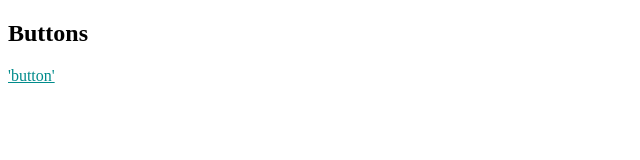
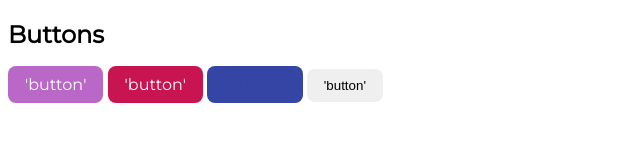
Before and after one commit to gdm-1718-miradegr/1718-nmd1-components, a plain HTML site: page app/index.html in a window 1280 px wide. Shown: the whole page, without its empty margins (0-640 px from the left). Drawn offline with Linux system fonts and the light colour scheme.

Commit message:
eindeLesWeek3

```diff
--- a/app/assets/css/main.css
+++ b/app/assets/css/main.css
@@ -1,3 +1,38 @@
+@import url('https://fonts.googleapis.com/css?family=Montserrat');
+
+body{
+    font-family: 'Montserrat', sans-serif;
+}
+
 .btn{
-    color: darkcyan;
+    border: 1px solid transparent ;
+    /*https://www.materialui.co/colors*/
+    border-radius: 8px;
+    padding: 8px 16px;
+    text-decoration: none;
 }
+
+.btn:hover{
+    border-color: rgb(52, 69, 165);  ;
+    background: rgb(255, 255, 255);
+}
+
+.btn--primary{
+    background:rgba(186,104,200 ,1);
+    color: white;
+}
+
+.btn--secondary{
+    background:rgb(200, 20, 80);
+    color: white;
+}
+
+.btn--tertiary{
+    background:rgb(52, 69, 165);
+    color: rgb(52, 69, 165);
+}
+
+.btn--tertiary: hover{
+    background:rgb(52, 69, 165);
+    color: rgb(52, 69, 165);
+}
--- a/app/index.html
+++ b/app/index.html
@@ -9,7 +9,15 @@
 </head>
 <body>
     <h2>Buttons</h2>
-    <a href
+    <a href="#" class="btn btn--primary">'button'</a>
+    <a href="#" class="btn btn--secondary">'button'</a>
+    <a href="#" class="btn btn--tertiary">'button'</a>
+
+    <audio>
+        <audio controls></audio>
+        <source src="music/soundDrum.mp3"></source>
+    </audio>
+
     <button class="btn">'button'</button>
 
 </body>
```
Also changed, not shown: app/assets/js/script.js (added, +12 -0 lines), 1 other file.
